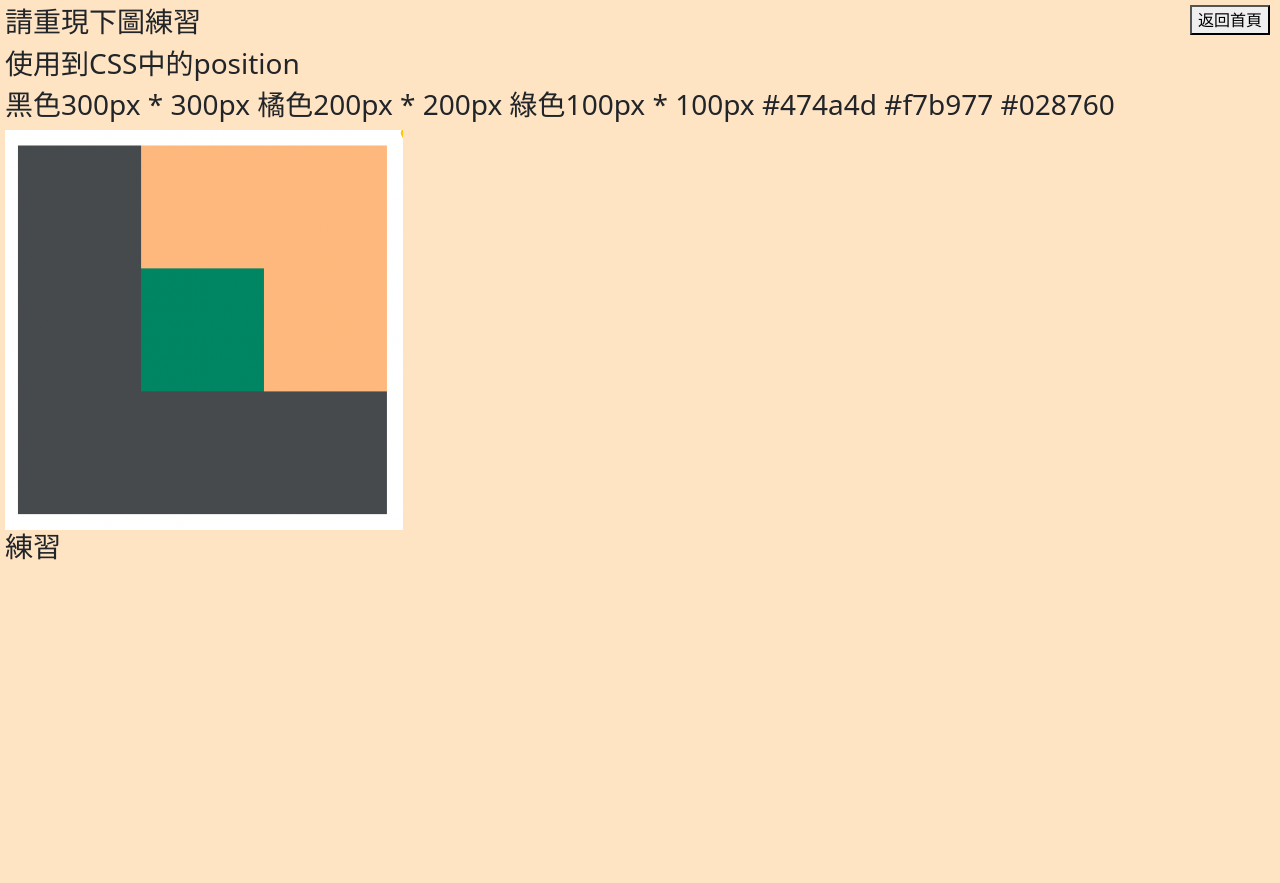
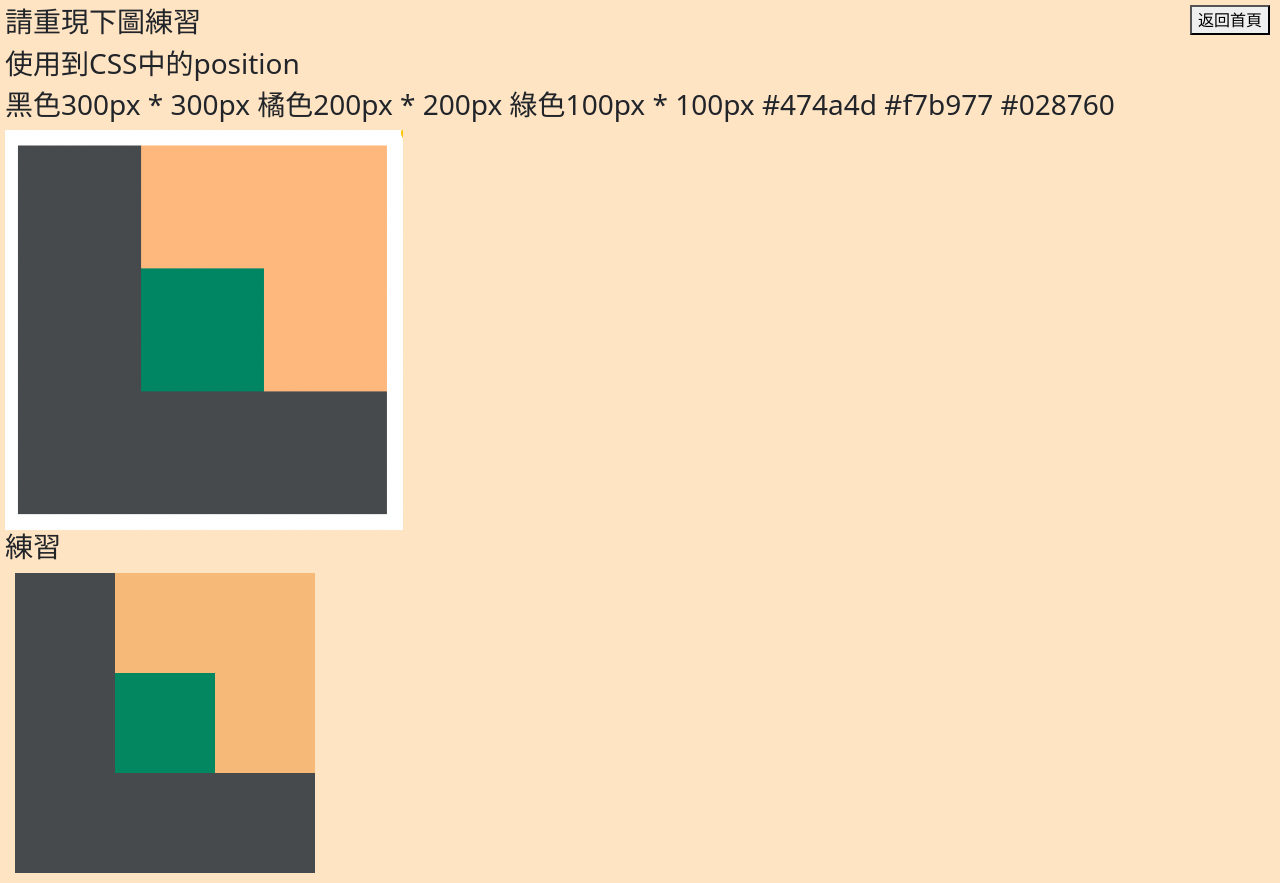
Before and after one commit to lingyilun/practise, an Angular app: page /practise4 in a window 1280 px wide. Before the commit the page ends 800 px from the top, so only its background shows below. Built offline with nearby package versions, Linux system fonts and the light colour scheme.

Commit message:
練習4歐咩

```diff
--- a/src/app/practise4/practise4.component.html
+++ b/src/app/practise4/practise4.component.html
@@ -7,4 +7,11 @@
   </div>
   <!-- 請將練習寫在這下面 -->
   <h3>練習</h3>
+  <div class="colorCubeA">
+    <div class="colorCubeB">
+      <div class="colorCubeC">
+        <!-- pass -->
+      </div>
+    </div>
+  </div>
 </div>
--- a/src/app/practise4/practise4.component.scss
+++ b/src/app/practise4/practise4.component.scss
@@ -0,0 +1,26 @@
+.colorCubeA {
+  width: 300px;
+  height: 300px;
+  background-color: #474a4d;
+  position: relative;
+  z-index: 1;
+  margin: 10px;
+
+  .colorCubeB {
+    width: 200px;
+    height: 200px;
+    background-color: #f7b977;
+    position: absolute;
+    z-index: 2;
+    left: 100px;
+  }
+
+  .colorCubeC {
+    width: 100px;
+    height: 100px;
+    background-color: #028760;
+    position: absolute;
+    z-index: 3;
+    top: 100px;
+  }
+}
```
